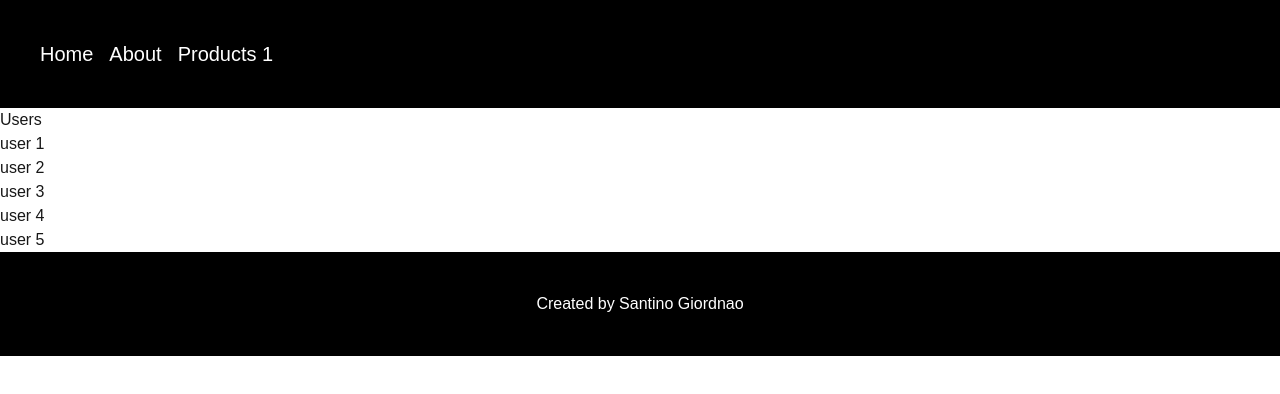
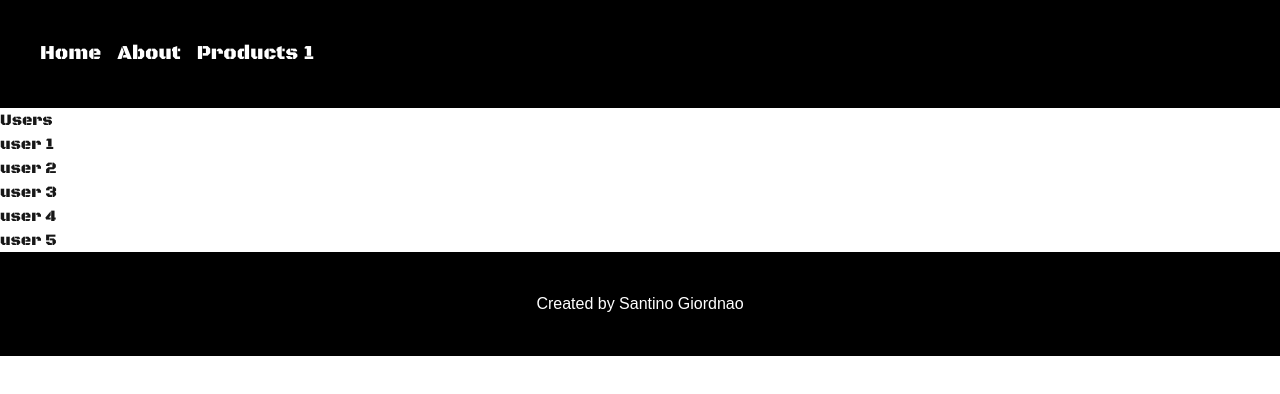
Before and after one commit to SantinoGiordano/store-page, a Next.js app: page /dashboard/users in a window 1280 px wide. Shown: the top 394 px of the page. Built offline with nearby package versions, Linux system fonts and the light colour scheme.

Commit message:
imported simple loading.tsx for concept

```diff
--- a/app/layout.tsx
+++ b/app/layout.tsx
@@ -1,18 +1,23 @@
 import type { Metadata } from "next";
 import localFont from "next/font/local";
-import Navigation from "@/app/componets/navigation"
+import Navigation from "@/app/componets/navigation";
 import "./globals.css";
 
-const geistSans = localFont({
-  src: "./fonts/GeistVF.woff",
-  variable: "--font-geist-sans",
-  weight: "100 900",
-});
-const geistMono = localFont({
-  src: "./fonts/GeistMonoVF.woff",
-  variable: "--font-geist-mono",
-  weight: "100 900",
-});
+const myfont = localFont({
+  src: [
+    {
+      path: "./fonts/BlackOpsOne-Regular.ttf",
+      weight: "900",
+      style: "normal",
+    },
+  ]
+})
+
+// const geistSans = localFont({
+//   src: "./fonts/GeistVF.woff",
+//   variable: "--font-geist-sans",
+//   weight: "100 900",
+// });
 
 export const metadata: Metadata = {
   title: "Create Next App",
@@ -26,14 +31,15 @@ export default function RootLayout({
 }>) {
   return (
     <html lang="en">
-      <body
-        className={`${geistSans.variable} ${geistMono.variable} antialiased`}
-      >
-        <header className="p-10 bg-black text-white text-xl">
-          <Navigation/>
+      <body className="">
+        <header className={`p-10 bg-black text-white text-xl ${myfont.className}`} >
+        {/* className= 'p-10 bg-black text-white text-xl' */}
+          <Navigation />
         </header>
+        <div className={myfont.className}>
         {children}
-        <footer  className="p-10 bg-black text-white text-center">
+        </div>
+        <footer className="p-10 bg-black text-white text-center">
           Created by Santino Giordnao
         </footer>
       </body>
```
